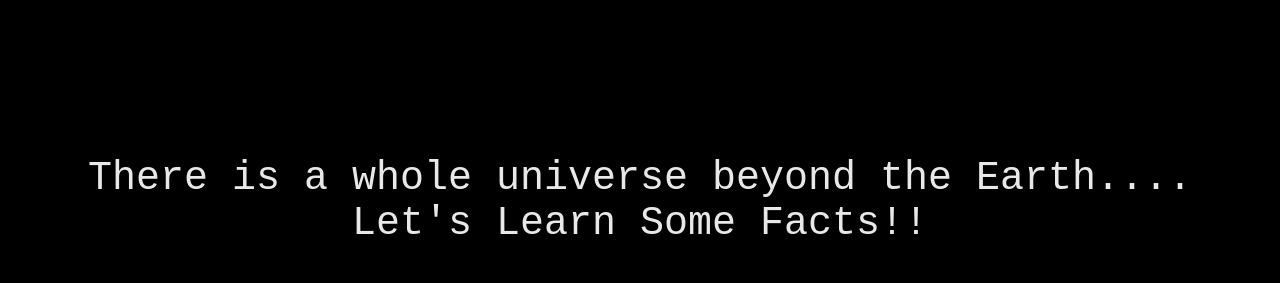
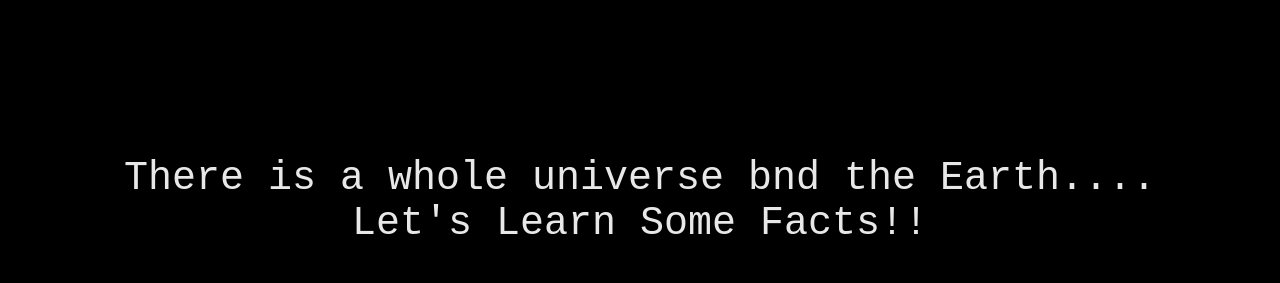
Before and after one commit to viguu007/space, a plain HTML site: page index.html in a window 1280 px wide. Shown: the top 283 px of the page. Drawn offline with Linux system fonts and the light colour scheme.

Commit message:
Update index.html

```diff
--- a/index.html
+++ b/index.html
@@ -41,7 +41,7 @@
 	</head>
 	<body>
 		<br><br><br><br><br><br>
-		<p>There is a whole universe beyond the Earth....<br>Let's Learn Some Facts!!</p>
+		<p>There is a whole universe bnd the Earth....<br>Let's Learn Some Facts!!</p>
 		<table align="center" cellspacing="0" width="25%">
 			<tr><td><a href="mainpage.html"> LIFT OFF!!! </a></td></tr>
 		</table>
```
